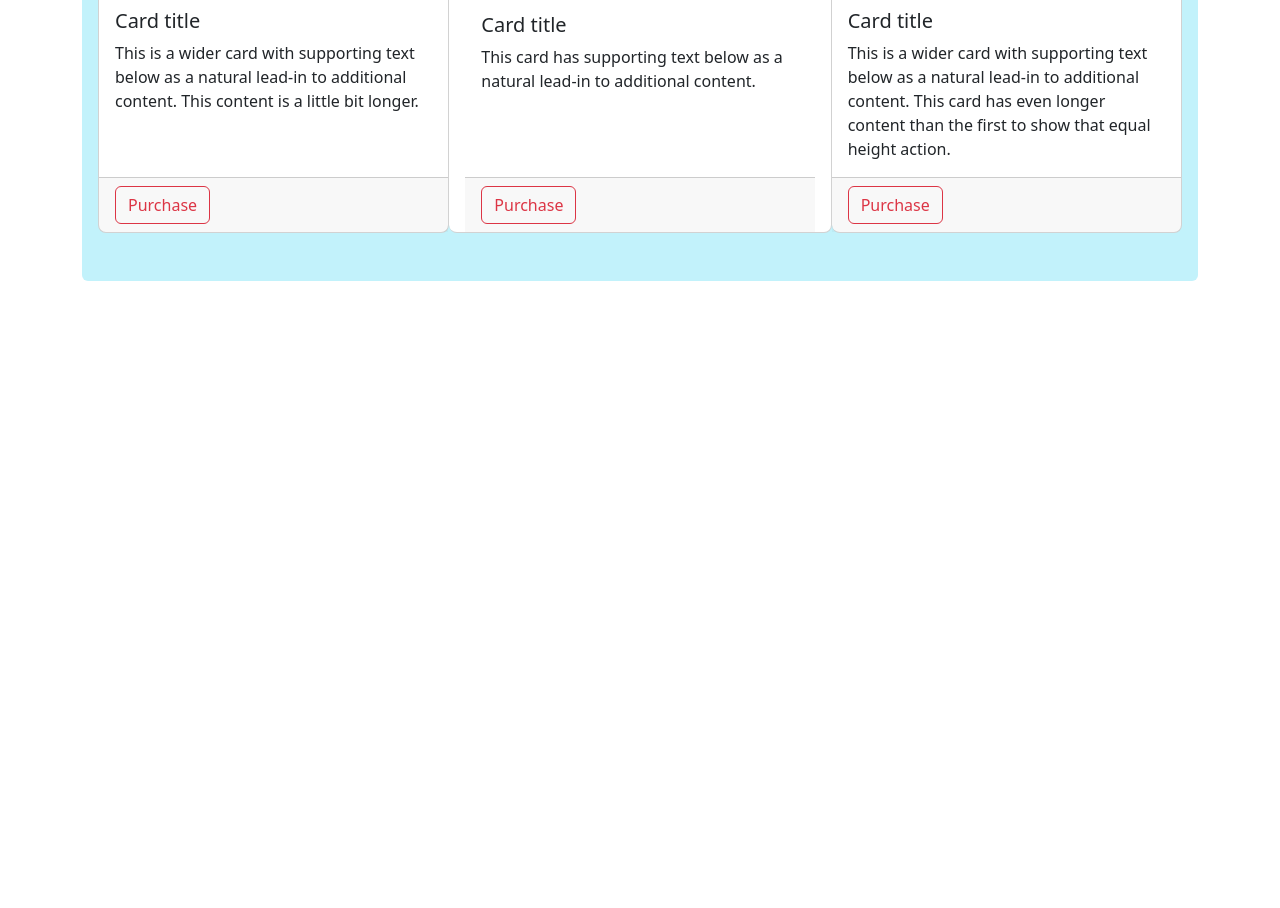
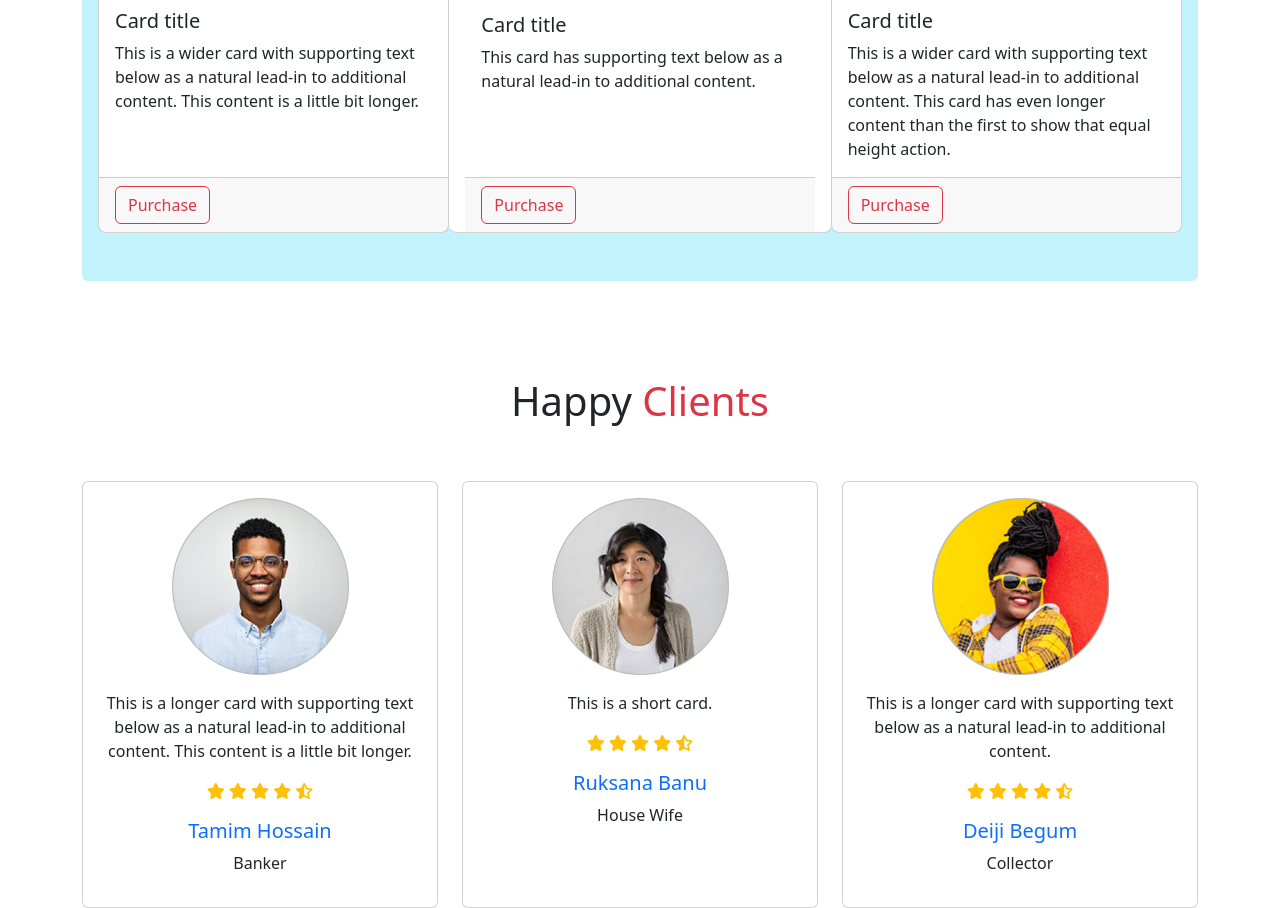
Before and after one commit to iamalmamun/bikers-demo-website, a plain HTML site: page index.html in a window 1280 px wide. Shown: the part 1387-2295 px from the top of the page. Before the commit the page ends 1668 px from the top, so only its background shows below. Drawn offline with nearby package versions, Linux system fonts and the light colour scheme.

Commit message:
happy-client-section-are-added

```diff
--- a/index.html
+++ b/index.html
@@ -170,6 +170,66 @@
     </div>
 </section>
 
+<!-- Happy Clients -->
+<section class="mt-5">
+    <h1 class="text-center py-5">Happy <span class="text-danger">Clients</span></h1>
+    <div class="row row-cols-1 row-cols-md-3 g-4">
+        <div class="col">
+            <div class="card h-100">
+                <img src="images/user-1.png" class="card-img-top w-50 mx-auto mt-3" alt="...">
+                <div class="card-body text-center">
+                    <p class="card-text">This is a longer card with supporting text below as a natural lead-in
+                        to additional content. This content is a little bit longer.</p>
+                    <p class="text-warning">
+                        <i class="fa-solid fa-star"></i>
+                        <i class="fa-solid fa-star"></i>
+                        <i class="fa-solid fa-star"></i>
+                        <i class="fa-solid fa-star"></i>
+                        <i class="fa-solid fa-star-half-stroke"></i>
+                    </p>
+                    <h5 class="text-primary">Tamim Hossain</h5>
+                    <p>Banker</p>
+                </div>
+            </div>
+        </div>
+        <div class="col">
+            <div class="card h-100">
+                <img src="images/user-2.png" class="card-img-top w-50 mx-auto mt-3" alt="...">
+                <div class="card-body text-center">
+                    <p class="card-text">This is a short card.</p>
+                    <p class="text-warning">
+                        <i class="fa-solid fa-star"></i>
+                        <i class="fa-solid fa-star"></i>
+                        <i class="fa-solid fa-star"></i>
+                        <i class="fa-solid fa-star"></i>
+                        <i class="fa-solid fa-star-half-stroke"></i>
+                    </p>
+                    <h5 class="text-primary">Ruksana Banu</h5>
+                    <p>House Wife</p>
+                </div>
+            </div>
+        </div>
+        <div class="col">
+            <div class="card h-100">
+                <img src="images/user-3.png" class="card-img-top w-50 mx-auto mt-3" alt="...">
+                <div class="card-body text-center">
+                    <p class="card-text">This is a longer card with supporting text below as a natural lead-in
+                        to additional content.</p>
+                    <p class="text-warning">
+                        <i class="fa-solid fa-star"></i>
+                        <i class="fa-solid fa-star"></i>
+                        <i class="fa-solid fa-star"></i>
+                        <i class="fa-solid fa-star"></i>
+                        <i class="fa-solid fa-star-half-stroke"></i>
+                    </p>
+                    <h5 class="text-primary">Deiji Begum</h5>
+                    <p>Collector</p>
+                </div>
+            </div>
+        </div>
+    </div>
+</section>
+
 
 
     </main>
```
